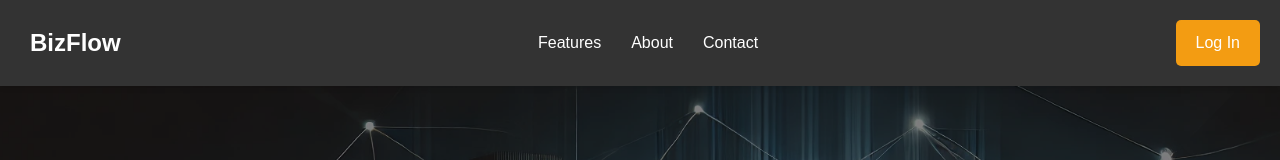
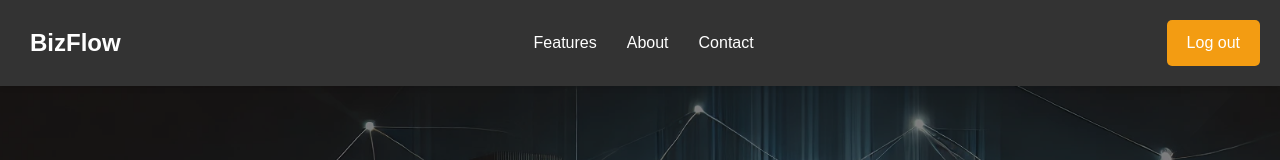
Before and after one commit to Pratham-Creating/Bizflow-Project, a React (Create React App) app in the folder bizflow-frontend/: page / in a window 1280 px wide. Shown: the top 160 px of the page. Built offline with nearby package versions, Linux system fonts and the light colour scheme.

Commit message:
Fixed Login Button

```diff
--- a/bizflow-frontend/src/pages/HomePage.js
+++ b/bizflow-frontend/src/pages/HomePage.js
@@ -24,7 +24,7 @@ const Homepage = () => {
             </li>
           </ul>
           <Link to="./login">
-            <button className="btn-signup">Log In</button>
+            <button className="btn-signup">Log out</button>
           </Link>
         </nav>
 
--- a/bizflow-frontend/src/pages/LoginPage.js
+++ b/bizflow-frontend/src/pages/LoginPage.js
@@ -1,13 +1,21 @@
 import React from "react";
+import { useNavigate } from "react-router-dom"; // Import useNavigate for navigation
 import googleLogo from "./google.png"; // Import the image
 
 const LoginPage = () => {
+  const navigate = useNavigate(); // Hook for navigation
+
   const handleGoogleSignIn = () => {
     console.log("Google Sign-In clicked");
   };
 
   const handleSignUp = () => {
     console.log("Redirecting to sign-up page...");
+  };
+
+  const handleLogin = () => {
+    window.alert("Login Successful"); // Display success message
+    navigate("/"); // Navigate to the Home page
   };
 
   return (
@@ -57,7 +65,7 @@ const LoginPage = () => {
           {/* Login Button */}
           <button
             className="w-full bg-[#e74c3c] text-white py-3 rounded-lg hover:bg-[#c0392b] transition"
-            onClick={() => console.log("Login clicked")}
+            onClick={handleLogin} // Call handleLogin function
           >
             Login
           </button>
```
